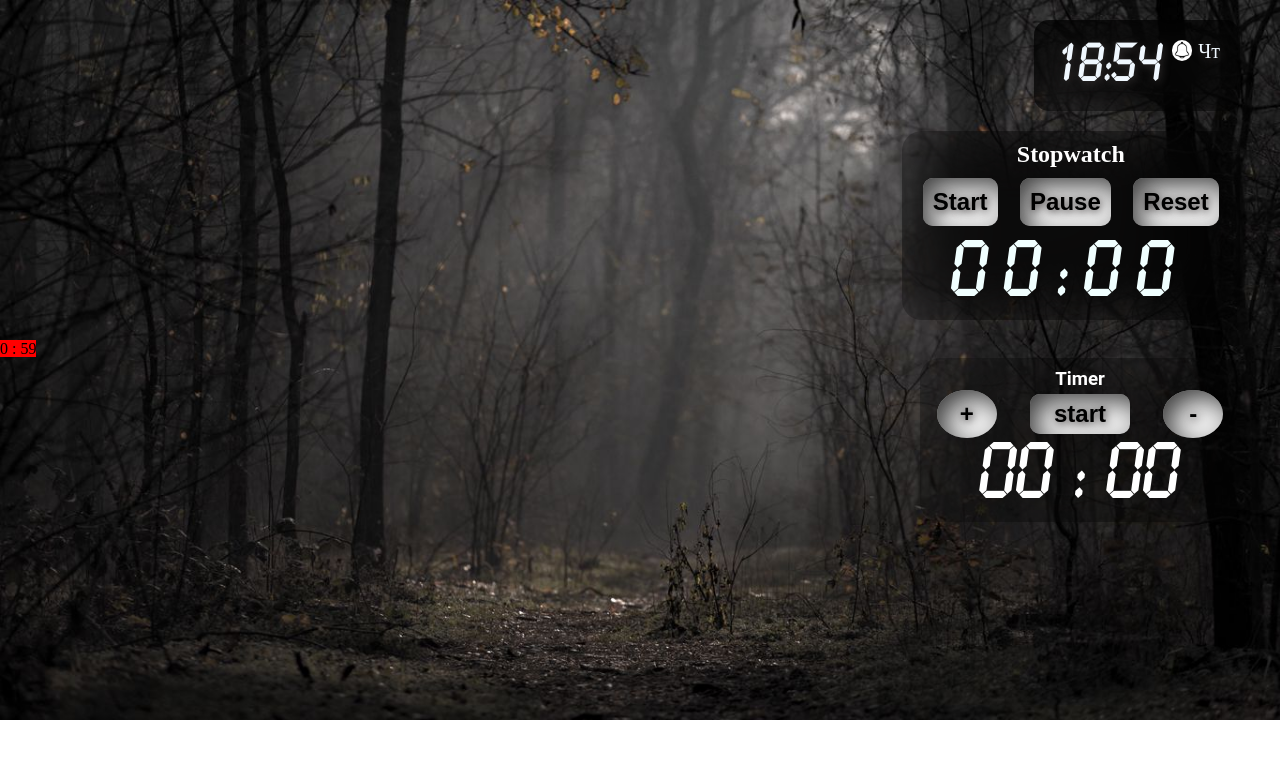
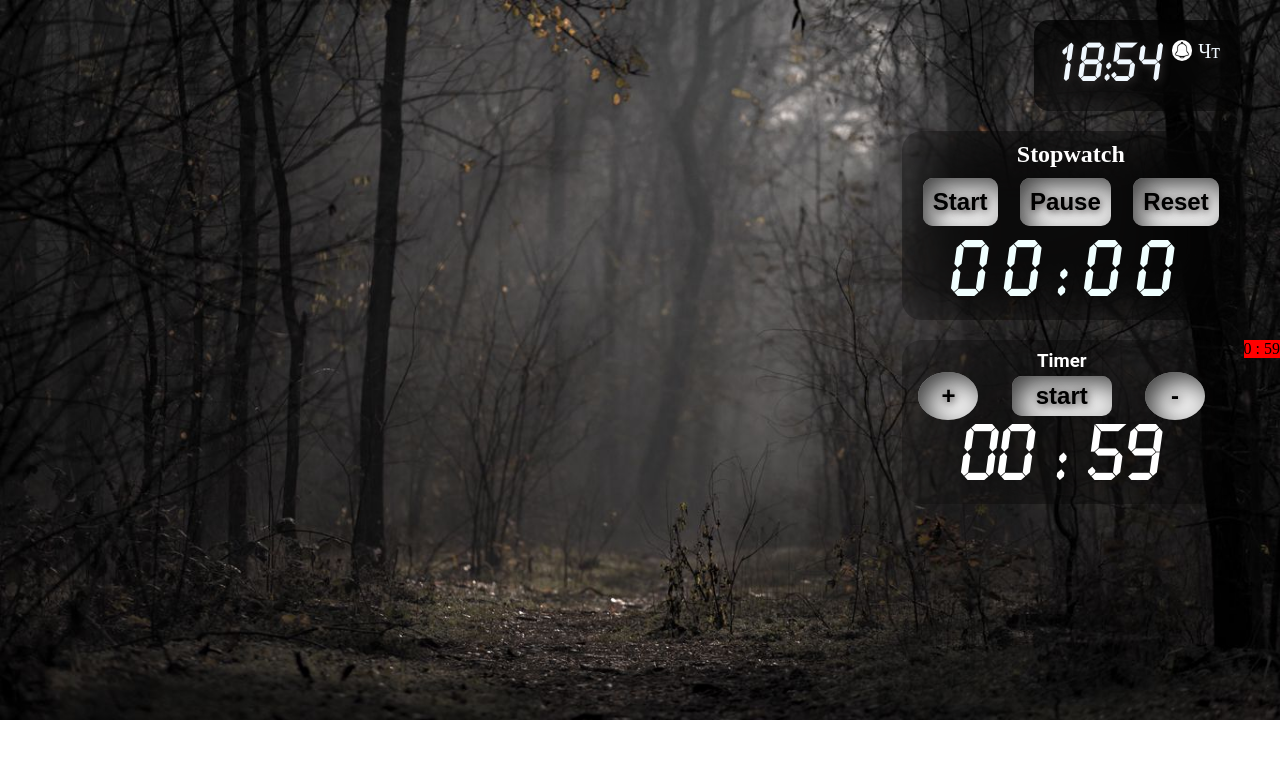
Before and after one commit to pepsif/react-timer, a React (Create React App) app: page / in a window 1280 px wide. Shown: the top 758 px of the page. Built offline with nearby package versions, Linux system fonts and the light colour scheme.

Commit message:
add: timerStart method in Timer.jsx

```diff
--- a/src/components/timer/timer.jsx
+++ b/src/components/timer/timer.jsx
@@ -2,60 +2,53 @@ import React from "react";
 import "./timer.css";
 
 const Timer = () => {
-  const [timer, setTimer] = React.useState(0);
+  const [timerMinute, setTimerMinute] = React.useState(0);
+  const [ timerSecond, setTimerSecond] = React.useState(59)
+  let timerStarter = false;
+  let timerInterval = 't';
   let timerMinutes = 0;
-  let timerSeconds = 59;
-  let timerDisplay = `${timer} : ${timerSeconds}`;
+  // let timerSeconds = 59;
+  let timerDisplay = `${timerMinute} : ${timerSecond}`;
 
   const timerIncrease = () => {
-    setTimer(timer + 1);
-    timerMinutes = timer;
+    setTimerMinute(timerMinute + 1);
+
   };
 
   const timerDecrease = () => {
-    if (timer === 0) return;
-    setTimer(timer - 1);
-    timerMinutes = timer;
+    if (timerMinute === 0) return;
+    setTimerMinute(timerMinute - 1);
+    timerMinutes = timerMinute;
   };
-  const timerStart = () => {};
+  const timerStart = () => {
+    if(timerStarter === true) return
+    timerStarter = true;
+    timerInterval = setInterval(()=>{
+
+      // setTimerSecond(timerSecond - 1)
+      console.log(timerSecond)
+    },1000)
+  };
 
   return (
     <section className="timer-section">
-      <span style={{ backgroundColor: "red" }}>{timerDisplay}</span>
+      <span style={{ backgroundColor: "red",float: "right" }}>{timerDisplay}</span>
       <div className="container timer-container">
         <div className="timer-block">
           <h3 className="timer-title">timer</h3>
           <div className="timer-button-block">
-            <button
-              className="button up"
-              onClick={() => {
-                timerIncrease();
-              }}
-            >
-              +
-            </button>
-            <button
-              className="button start"
-              onClick={() => {
-                timerStart();
-              }}
-            >
-              start
-            </button>
-            <button
-              className="button down"
-              onClick={() => {
-                timerDecrease();
-              }}
-            >
-              -
-            </button>
-          </div>
-          <span className="timer-count"> {timer<10 ? "0"+ timer : timer} : 00</span>
+            <button className="button up"onClick={() => {timerIncrease()}}>+</button>
+            <button className="button start" onClick={() => {timerStart()}}>start</button>
+            <button className="button down" onClick={() => { timerDecrease(); }}>-</button>
+           </div>
+           <span className="timer-count"> {timerMinute<10 ? "0"+ timerMinute : timerMinute} : { timerSecond}</span>
         </div>
+
       </div>
     </section>
-  );
-};
+   )
+}
+
+
 
 export default Timer;
```
